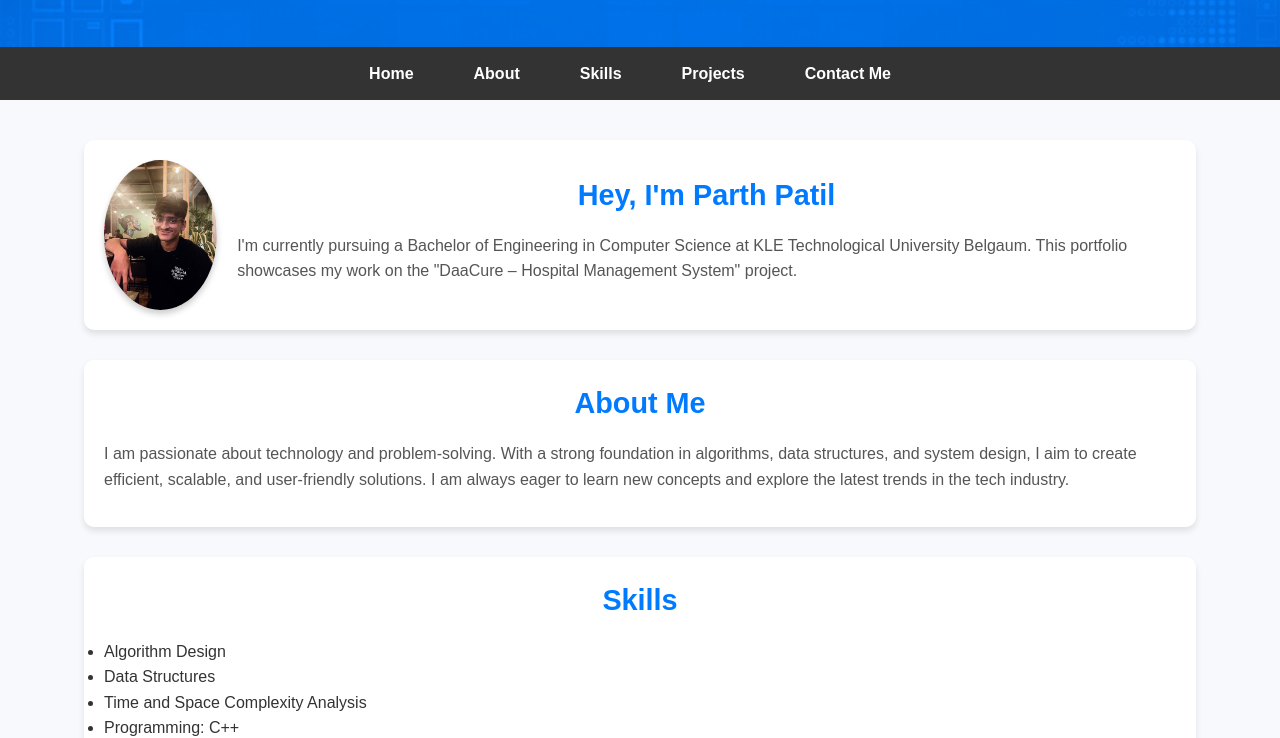
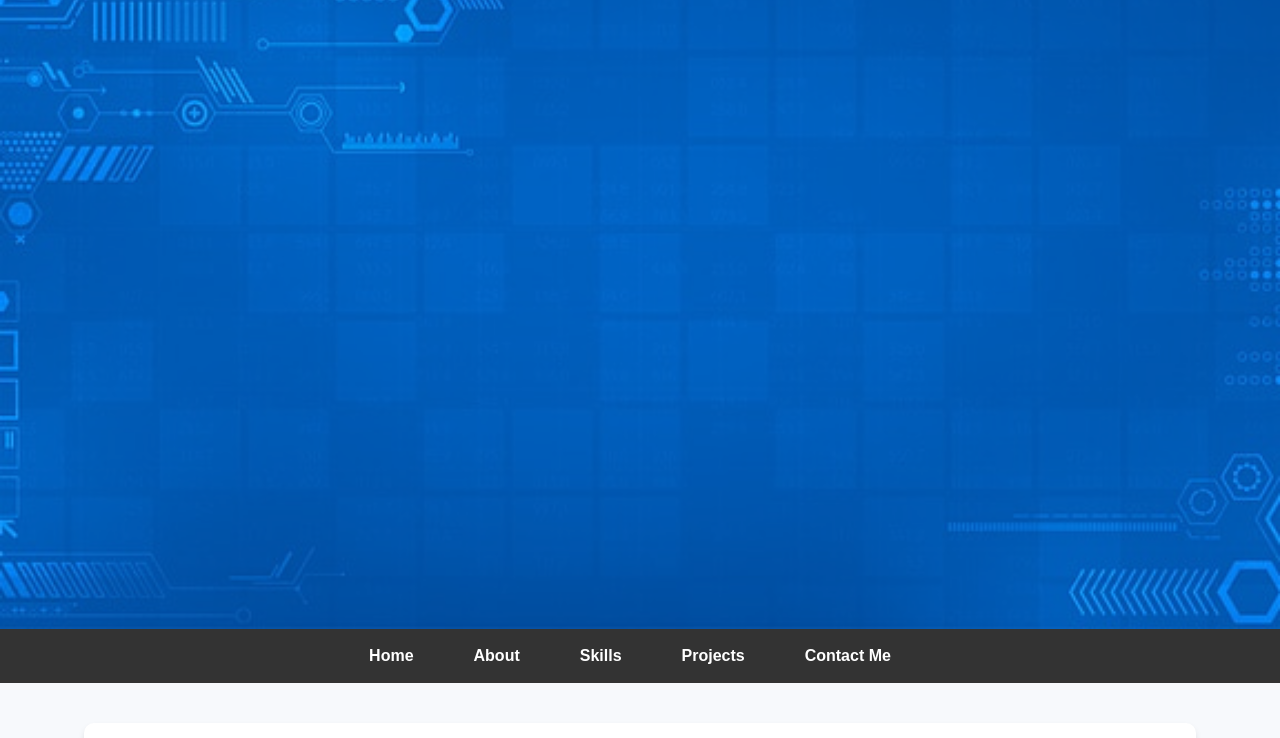
Before and after one commit to ParthPatil2101/Portfolio.github.io, a plain HTML site: page index.html in a window 1280 px wide. Shown: the part 171-909 px from the top of the page. Drawn offline with nearby package versions, Linux system fonts and the light colour scheme.

Commit message:
Update style.css

```diff
--- a/style.css
+++ b/style.css
@@ -20,10 +20,14 @@ body {
 /* Header Styling */
 header {
   position: relative;
-  background: url('background.jpg') no-repeat center center/cover; /* Replace with your image path */
+  background: url('background.jpg') no-repeat center center/cover; /* Ensure correct image path */
+  background-attachment: fixed; /* Keeps the background fixed while scrolling */
   color: white;
   padding: 60px 20px;
   text-align: center;
+  height: 100vh; /* Set the height of the header to full screen */
+  background-size: cover; /* Ensures the image covers the entire header */
+  background-position: center; /* Centers the image */
 }
 
 header::before {
@@ -33,7 +37,7 @@ header::before {
   left: 0;
   width: 100%;
   height: 100%;
-  background: rgba(0, 123, 255, 0.85); /* Dark overlay for better text contrast */
+  background: rgba(0, 123, 255, 0.6); /* Adjusted opacity for better text contrast */
   z-index: 1;
 }
 
```
